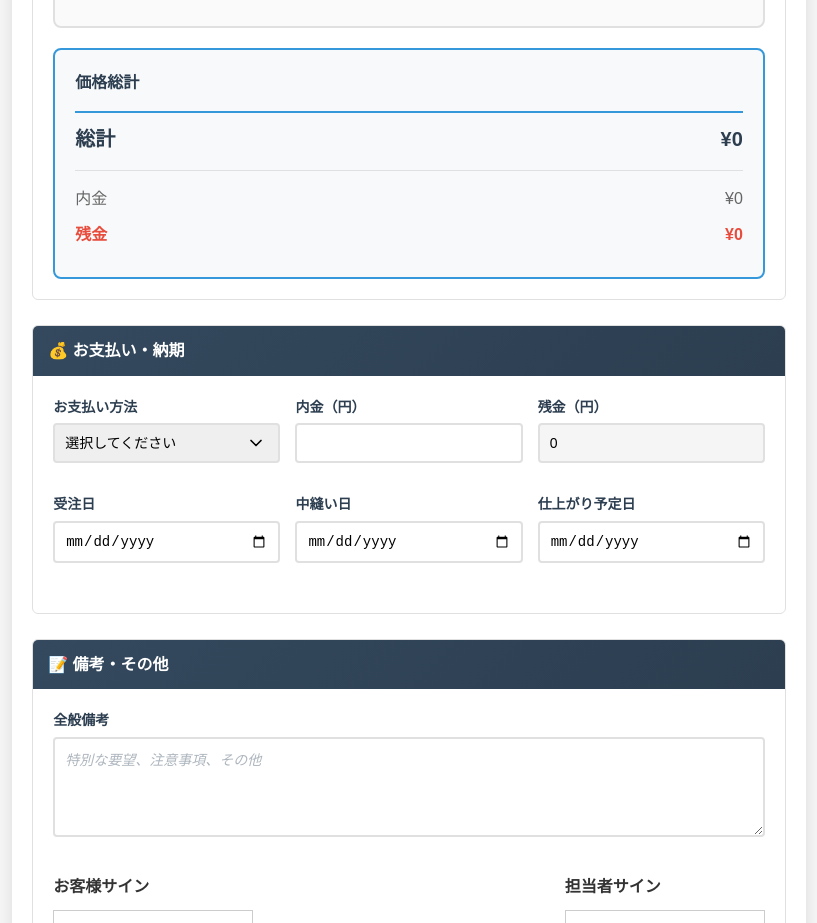
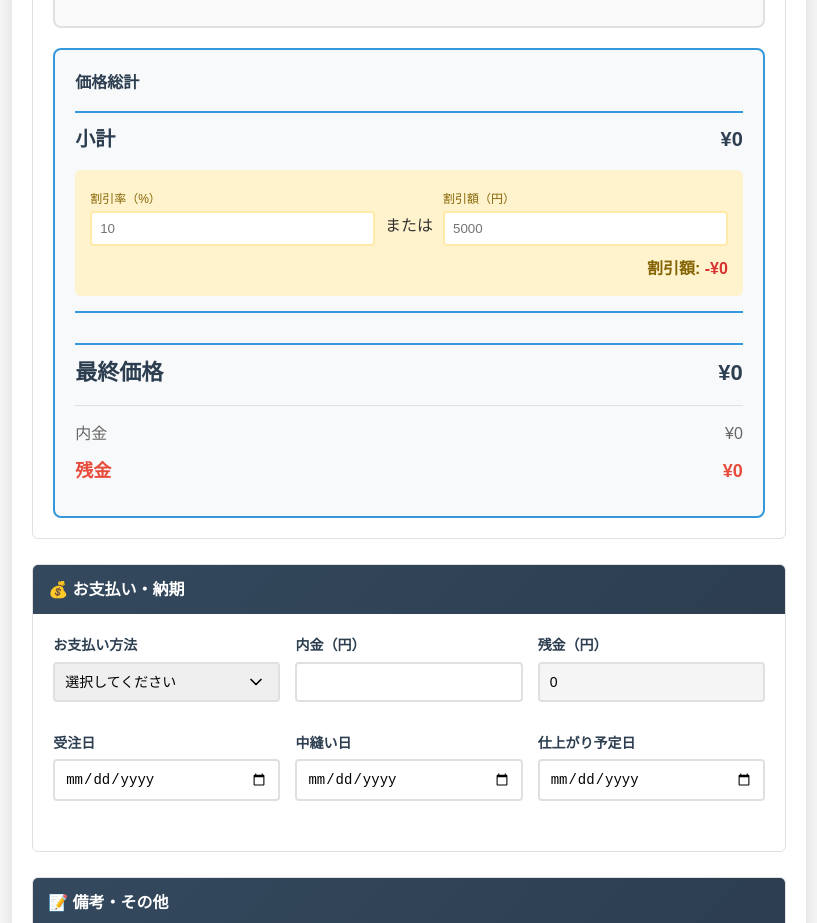
Before and after one commit to COA-Philosophy/order-sheet, a plain HTML site: page index.html in a window 1280 px wide. Shown: the part 4360-5283 px from the top of the page, without its empty margins (231-1048 px from the left). Drawn offline with Linux system fonts and the light colour scheme.

Commit message:
Update index.html

```diff
--- a/index.html
+++ b/index.html
@@ -1409,17 +1409,47 @@ select {
                     <h4 style="color: #2c3e50; margin: 0 0 15px 0;">価格総計</h4>
                     <div id="priceBreakdown"></div>
                     <div class="total-row grand-total">
-                        <span>総計</span>
+                        <span>小計</span>
                         <span id="grandTotal">¥0</span>
+                    </div>
+
+                    <!-- ディスカウントセクション -->
+                    <div style="margin-top: 15px; padding: 15px; background: #fff3cd; border-radius: 6px;">
+                        <div style="display: flex; gap: 10px; align-items: center; flex-wrap: wrap;">
+                            <div style="flex: 1; min-width: 120px;">
+                                <label style="font-size: 12px; color: #856404;">割引率（%）</label>
+                                <input type="number" id="discountPercent" min="0" max="100" step="0.1"
+                                       style="width: 100%; padding: 8px; border: 2px solid #ffeaa7; border-radius: 4px;"
+                                       placeholder="10" onchange="updateDiscount('percent')">
+                            </div>
+                            <div style="padding-top: 20px;">または</div>
+                            <div style="flex: 1; min-width: 150px;">
+                                <label style="font-size: 12px; color: #856404;">割引額（円）</label>
+                                <input type="number" id="discountAmount" min="0" step="100"
+                                       style="width: 100%; padding: 8px; border: 2px solid #ffeaa7; border-radius: 4px;"
+                                       placeholder="5000" onchange="updateDiscount('amount')">
+                            </div>
+                        </div>
+                        <div style="margin-top: 10px; text-align: right; color: #856404; font-weight: bold;">
+                            割引額: <span id="discountDisplay" style="color: #d63031;">-¥0</span>
+                        </div>
+                    </div>
+
+                    <!-- 最終価格と内金・残金 -->
+                    <div style="margin-top: 15px; padding-top: 15px; border-top: 2px solid #3498db;">
+                        <div class="total-row grand-total" style="color: #2c3e50; font-size: 22px;">
+                            <span>最終価格</span>
+                            <span id="finalTotal">¥0</span>
                         </div>
                         <div style="margin-top: 15px; padding-top: 15px; border-top: 1px solid #e0e0e0;">
                             <div class="total-row" style="color: #666;">
                                 <span>内金</span>
                                 <span id="depositDisplay">¥0</span>
                             </div>
-                        <div class="total-row" style="font-weight: bold; color: #e74c3c;">
+                            <div class="total-row" style="font-weight: bold; color: #e74c3c; font-size: 18px;">
                                 <span>残金</span>
                                 <span id="balanceDisplay">¥0</span>
+                            </div>
                         </div>
                     </div>
                 </div>
@@ -2195,12 +2225,19 @@ function collectFormData() {
         balance: parseInt(document.getElementById('balance')?.value) || 0,
         orderDate: document.getElementById('orderDate')?.value || '',
         fittingDate: document.getElementById('fittingDate')?.value || '',
-        completionDate: document.getElementById('completionDate')?.value || ''
+        completionDate: document.getElementById('completionDate')?.value || '',
+        discountPercent: parseFloat(document.getElementById('discountPercent')?.value) || 0,
+        discountAmount: parseInt(document.getElementById('discountAmount')?.value) || 0
     };
 
+    // 価格情報
     const grandTotalElement = document.getElementById('grandTotal');
-    const totalText = grandTotalElement ? grandTotalElement.textContent : '¥0';
-    formData.totalPrice = parseInt(totalText.replace(/[¥,]/g, '')) || 0;
+    const finalTotalElement = document.getElementById('finalTotal');
+    const subtotalText = grandTotalElement ? grandTotalElement.textContent : '¥0';
+    const finalText = finalTotalElement ? finalTotalElement.textContent : '¥0';
+
+    formData.subtotalPrice = parseInt(subtotalText.replace(/[¥,]/g, '')) || 0;
+    formData.totalPrice = parseInt(finalText.replace(/[¥,]/g, '')) || 0;
 
     formData.generalNotes = document.getElementById('generalNotes')?.value || '';
     formData.timestamp = new Date().toISOString();
@@ -2941,6 +2978,8 @@ function loadDataToForm(data) {
             if (data.payment.orderDate) document.getElementById('orderDate').value = data.payment.orderDate;
             if (data.payment.fittingDate) document.getElementById('fittingDate').value = data.payment.fittingDate;
             if (data.payment.completionDate) document.getElementById('completionDate').value = data.payment.completionDate;
+            if (data.payment.discountPercent) document.getElementById('discountPercent').value = data.payment.discountPercent;
+            if (data.payment.discountAmount) document.getElementById('discountAmount').value = data.payment.discountAmount;
         }
 
         // 備考
@@ -3247,23 +3286,83 @@ function updateTotalPrice() {
         grandTotalElement.textContent = `¥${total.toLocaleString()}`;
     }
 
-    // 残金も自動更新
+    // ディスカウントを適用して最終価格を計算
+    updateFinalPrice();
+}
+
+// ディスカウントの更新
+function updateDiscount(type) {
+    const grandTotalElement = document.getElementById('grandTotal');
+    const totalText = grandTotalElement ? grandTotalElement.textContent : '¥0';
+    const subtotal = parseInt(totalText.replace(/[¥,]/g, '')) || 0;
+
+    const discountPercentInput = document.getElementById('discountPercent');
+    const discountAmountInput = document.getElementById('discountAmount');
+
+    if (type === 'percent') {
+        // パーセント入力時
+        const percent = parseFloat(discountPercentInput?.value) || 0;
+        const discountAmount = Math.floor(subtotal * percent / 100);
+
+        if (discountAmountInput) {
+            discountAmountInput.value = discountAmount || '';
+        }
+    } else if (type === 'amount') {
+        // 金額入力時
+        const amount = parseInt(discountAmountInput?.value) || 0;
+        const percent = subtotal > 0 ? (amount / subtotal * 100).toFixed(1) : 0;
+
+        if (discountPercentInput) {
+            discountPercentInput.value = percent || '';
+        }
+    }
+
+    updateFinalPrice();
+}
+
+// 最終価格と残金を計算
+function updateFinalPrice() {
+    // 小計を取得
+    const grandTotalElement = document.getElementById('grandTotal');
+    const totalText = grandTotalElement ? grandTotalElement.textContent : '¥0';
+    const subtotal = parseInt(totalText.replace(/[¥,]/g, '')) || 0;
+
+    // 割引額を取得
+    const discountAmountInput = document.getElementById('discountAmount');
+    const discountAmount = parseInt(discountAmountInput?.value) || 0;
+
+    // 最終価格を計算
+    const finalTotal = subtotal - discountAmount;
+
+    // 割引額表示を更新
+    const discountDisplay = document.getElementById('discountDisplay');
+    if (discountDisplay) {
+        discountDisplay.textContent = discountAmount > 0 ? `-¥${discountAmount.toLocaleString()}` : '-¥0';
+    }
+
+    // 最終価格を表示
+    const finalTotalElement = document.getElementById('finalTotal');
+    if (finalTotalElement) {
+        finalTotalElement.textContent = `¥${(finalTotal >= 0 ? finalTotal : 0).toLocaleString()}`;
+    }
+
+    // 残金も更新
     updateBalance();
 }
 
 // 残金を自動計算
 function updateBalance() {
-    // 総額を取得
-    const grandTotalElement = document.getElementById('grandTotal');
-    const totalText = grandTotalElement ? grandTotalElement.textContent : '¥0';
-    const total = parseInt(totalText.replace(/[¥,]/g, '')) || 0;
+    // 最終価格を取得
+    const finalTotalElement = document.getElementById('finalTotal');
+    const finalText = finalTotalElement ? finalTotalElement.textContent : '¥0';
+    const finalTotal = parseInt(finalText.replace(/[¥,]/g, '')) || 0;
 
     // 内金を取得
     const depositInput = document.getElementById('deposit');
     const deposit = parseInt(depositInput?.value) || 0;
 
     // 残金を計算
-    const balance = total - deposit;
+    const balance = finalTotal - deposit;
 
     // 残金フィールドに設定
     const balanceInput = document.getElementById('balance');
@@ -3272,7 +3371,7 @@ function updateBalance() {
 
         // 残金がマイナスの場合は警告
         if (balance < 0) {
-            showStatusMessage('⚠️ 内金が総額を超えています', 'info');
+            showStatusMessage('⚠️ 内金が最終価格を超えています', 'info');
         }
     }
 
```
Lines whose indentation alone changed are shown as unchanged.
